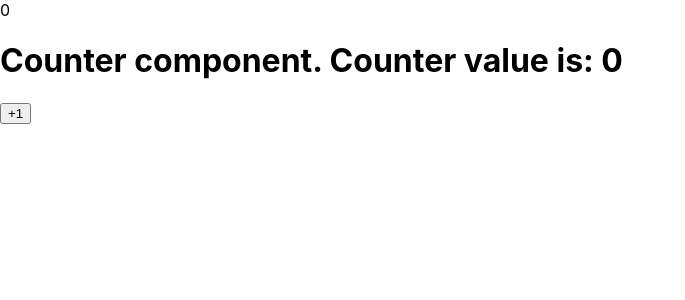
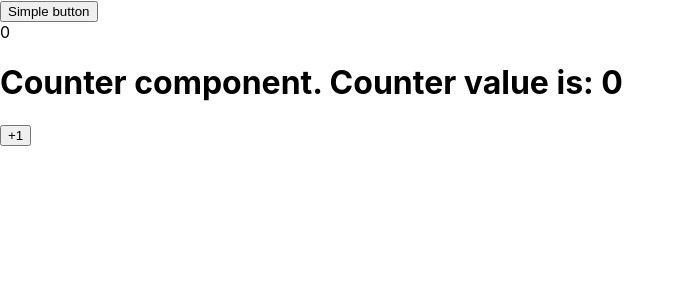
Before and after one commit to dimitr0960/react, a React (Create React App) app in the folder react-tutorial/: page / in a window 1280 px wide. Shown: the top 300 px of the page, without its empty margins (0-685 px from the left). Built offline with nearby package versions, Linux system fonts and the light colour scheme.

Commit message:
master: 05 props validation Element, Array, Object

```diff
--- /dev/null
+++ b/react-tutorial/src/05_props/Lesson.jsx
@@ -0,0 +1,92 @@
+import React, {Component} from 'react';
+import PropTypes from 'prop-types';
+
+// // PropTypes
+//
+// // Node
+// Component.propTypes = {
+// 	node: PropTypes.node,
+// }
+//
+// // Element
+// Component.propTypes = {
+// 	elem: PropTypes.element,
+// }
+//
+// // Instance Of
+// Component.propTypes = {
+// 	instance: PropTypes.instanceOf(Constructor),
+// }
+//
+// // One of
+// Component.propTypes = {
+// 	elem: PropTypes.oneOf(['val1', 'val2']),
+// }
+//
+// // One of type
+// Component.propTypes = {
+// 	elem: PropTypes.oneOfType([
+// 		PropTypes.string,
+// 		PropTypes.number,
+// 	]),
+// }
+//
+// // Array of / Object of
+// Component.propTypes = {
+// 	array: PropTypes.arrayOf(PropTypes.string),
+// 	object: PropTypes.objectOf(PropTypes.number),
+// }
+//
+// // Shape
+// Component.propTypes = {
+// 	obj: PropTypes.shape({
+// 		color: PropTypes.string,
+// 		fontSize: PropTypes.number,
+// 		lineHeight: PropTypes.number,
+// 	})
+// }
+
+export const Counter = ({ counter = 0 }) => {
+	return <h1>{`Counter component. Counter value is: ${counter}`}</h1>
+}
+
+export const Button = () => {
+	return <button>Simple button</button>
+}
+
+export class Lesson extends Component {
+	static propTypes = {
+		children: PropTypes.element,
+	}
+
+	static defaultProps = {
+		children: null,
+	}
+
+	state = {
+		counter: 0,
+	}
+
+	handleClick = () => {
+		this.setState(({counter}) => ({
+			counter: ++counter,
+		}))
+	}
+
+	render() {
+		const {counter} = this.state;
+		const {children, child} = this.props;
+
+		return(
+			<div>
+				{child}
+				<div>{counter}</div>
+				{children}
+				{/*{React.cloneElement(children, {counter: this.state.counter})}*/}
+				<button onClick={this.handleClick}>+1</button>
+			</div>
+		);
+	}
+}
+
+// export default Lesson;
--- a/react-tutorial/src/index.js
+++ b/react-tutorial/src/index.js
@@ -1,10 +1,10 @@
 import React from 'react';
 import ReactDOM from 'react-dom';
 import './index.css';
-import Lesson from './04_props/Lesson.jsx';
+import {Lesson, Counter, Button} from "./05_props/Lesson";
 import * as serviceWorker from './serviceWorker';
 
-ReactDOM.render(<Lesson />, document.getElementById('root'));
+ReactDOM.render(<Lesson child={<Button/>}><Counter/></Lesson>, document.getElementById('root'));
 
 // If you want your app to work offline and load faster, you can change
 // unregister() to register() below. Note this comes with some pitfalls.
```
